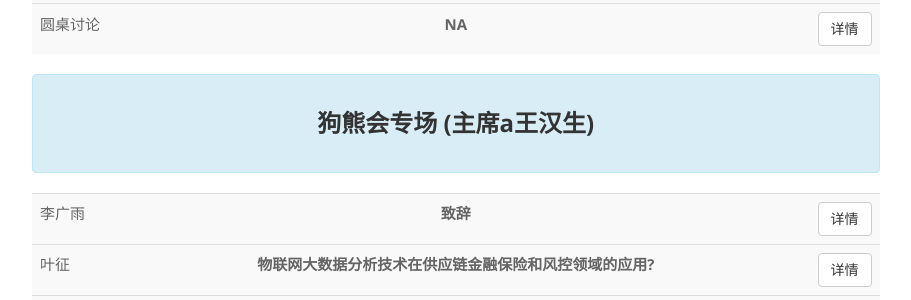
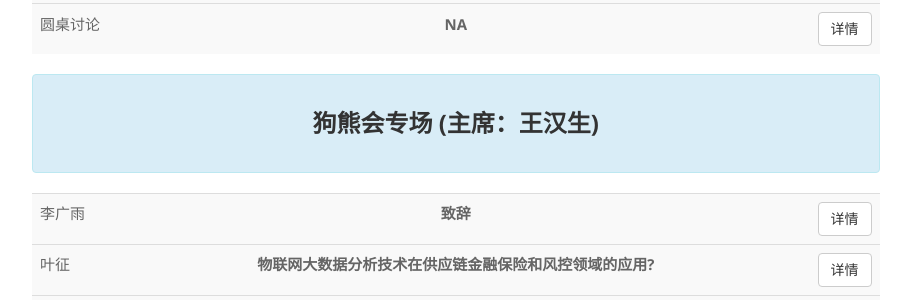
Before and after one commit to cosname/R-conference, a Jekyll site: the page built from bj2017/lectures.md, in a window 1280 px wide and 900 px high, scrolled down 502 px. Shown: the part 154-454 px from the top of the window, without its empty margins (38-949 px from the left). Built offline with Jekyll 4.4.1, drawn with Linux system fonts in a browser that asks for light colours.

Commit message:
Update lectures.md

```diff
--- a/bj2017/lectures.md
+++ b/bj2017/lectures.md
@@ -137,7 +137,7 @@ location: bj
 
 </table>
 
-<div class="alert alert-info" role="alert"><h3 class="text-center">狗熊会专场 (主席a王汉生) </h3></div>
+<div class="alert alert-info" role="alert"><h3 class="text-center">狗熊会专场 (主席：王汉生) </h3></div>
 
 <table class="table table-striped">
 
```
